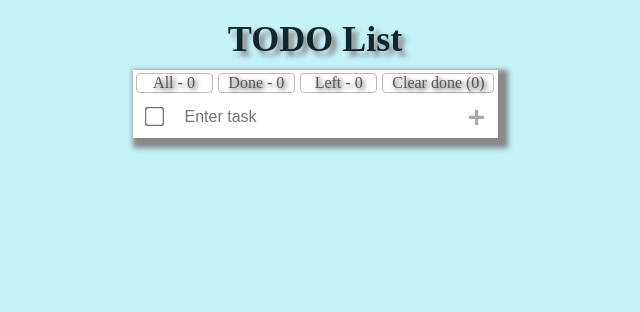
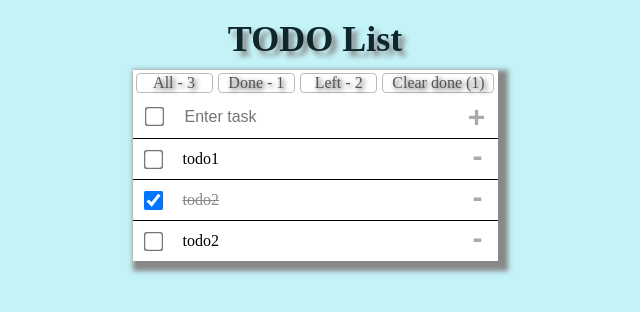
Before and after one commit to Vikd1972/todos_react, a React (Create React App) app in the folder todos/: page / in a window 1280 px wide. Shown: the top 312 px of the page, without its empty margins (325-965 px from the left). Built offline with nearby package versions, Linux system fonts and the light colour scheme.

Commit message:
added checkbox with Redux

```diff
--- a/todos/src/components/TodoForm.js
+++ b/todos/src/components/TodoForm.js
@@ -1,6 +1,6 @@
 import React, { useState } from "react";
 import { useDispatch } from "react-redux";
-import { addTodo } from "./Todoslice";
+import { addNote } from "./Todoslice";
 
 import styles from "./Todoform.module.css";
 
@@ -12,12 +12,9 @@ const TodoForm = () => {
   const onSubmit = (event) => {
     event.preventDefault();
     if (value) {
-      dispatch(
-        addTodo({
-          text: value,
-        })
-      );
+      dispatch(addNote({text: value,}));
     }
+    setValue("");
   };
 
   return (
--- a/todos/src/components/TodoLabel.js
+++ b/todos/src/components/TodoLabel.js
@@ -1,8 +1,13 @@
 import React from "react";
+import { connect } from "react-redux";
 import styles from "./TodoLabel.module.css";
 
 class TodoLabel extends React.Component {
-   render() {
+  returnItems() {
+    return this.props.items;
+  }
+
+  render() {
     let newItems = [...this.props.items];
     let quantity_all = newItems.length;
     let quantity_done = 0;
@@ -42,4 +47,12 @@ class TodoLabel extends React.Component {
   }
 }
 
-export default TodoLabel;
+function mapStateToProps(state) {
+
+  return {
+    items: state.items,
+  };
+}
+
+
+export default connect(mapStateToProps, null) (TodoLabel);
--- a/todos/src/components/TodoList.js
+++ b/todos/src/components/TodoList.js
@@ -1,4 +1,7 @@
 import React from "react";
+import { connect } from "react-redux";
+//import { useDispatch } from "react-redux";
+//import { selectNote } from "./Todoslice";
 import TodoNotes from "./TodoNotes";
 import TodoForm from "./TodoForm";
 import TodoLabel from "./TodoLabel";
@@ -6,10 +9,13 @@ import styles from "./Todolist.module.css";
 
 class TodoList extends React.Component {
   state = {
-    items: [],
     dones: false,
     show: "all",
   };
+
+  returnItems() {
+    return this.props.items;
+  }
 
   showList = (newShow) => {
     this.setState({ show: newShow });
@@ -36,16 +42,6 @@ class TodoList extends React.Component {
     this.setState({ items: newItems });
   };
 
-  selectNote = (idx) => {
-    let newItems = [...this.state.items];
-    for (let note of newItems) {
-      if (note.dateID === idx) {
-        note.done = !note.done;
-      }
-    }
-    this.setState({ items: newItems });
-  };
-
   selectAll = () => {
     let newItems = [...this.state.items];
     for (let rec of newItems) {
@@ -65,11 +61,7 @@ class TodoList extends React.Component {
         <h3 className={styles.titel}>TODO List</h3>
 
         <div className={styles.todo}>
-          <TodoLabel
-            items={this.state.items}
-            showAction={this.showList}
-            clearDone={this.clearDone}
-          />
+          <TodoLabel showAction={this.showList} clearDone={this.clearDone} />
 
           <div className={styles.row}>
             <div className={styles.submit_note}>
@@ -95,4 +87,10 @@ class TodoList extends React.Component {
   }
 }
 
-export default TodoList;
+function mapStateToProps(state) {
+  return {
+    items: state.items,
+  };
+}
+
+export default connect(mapStateToProps, null)(TodoList);
--- a/todos/src/components/TodoNotes.js
+++ b/todos/src/components/TodoNotes.js
@@ -1,63 +1,56 @@
 import React from "react";
 import { connect } from "react-redux";
-//import { useSelector, useDispatch } from "react-redux";
-//import { selectNote } from "./Todoslice";
+import { selectNote } from "./Todoslice";
+import { useDispatch } from "react-redux";
 import styles from "./TodoNotes.module.css";
 
+const TodoNotes = (props) => {
+  let style = "hide";
+  let changeTask = "";
+  let changeID = "";
+  const dispatch = useDispatch();
 
-class TodoNotes extends React.Component {
-  constructor(props) {
-    super(props);
-    this.returnItems = this.returnItems.bind(this);
-    this.state = {
-      style: "hide",
-      changeTask: "",
-      changeID: "",
+  const SelectNotes = (dateID) => {
+    dispatch(selectNote({ dateID }));
   };
-  }
 
-  returnItems() {
-    return this.props.items;
-  }
-
-  changeNote = (idx) => {
-    this.setState({ style: "block" });
-    let newItems = [...this.props.items];
+  const changeNote = (idx) => {
+    style = "block";
+    let newItems = [...props.items];
     for (let note of newItems) {
       if (note.dateID === idx) {
-        this.setState({ changeTask: note.text, changeID: note.dateID });
+        changeTask = note.text;
+        changeID = note.dateID;
       }
     }
   };
 
-  updateText = (e) => {
-    this.setState({ changeTask: e.target.value });
+  const updateText = (e) => {
+    changeTask = e.target.value;
   };
-
-  submitTask = (e) => {
+  const submitTask = (e) => {
     e.preventDefault();
-    if (this.state.changeTask === "") {
-      this.props.clickAction(this.state.changeID);
+    if (changeTask === "") {
+      this.props.clickAction(changeID);
       return;
     }
-    this.props.changeNote(this.state.changeTask, this.state.changeID);
+    props.changeNote(changeTask, changeID);
     this.setState({ style: "hide" });
   };
 
-  render() {
   let newItems = [];
 
-    switch (this.props.show) {
+  switch (props.show) {
     case "all":
-        newItems = this.props.items;
+      newItems = props.items;
       break;
 
     case "done":
-        newItems = this.props.items.filter((item) => item.done);
+      newItems = props.items.filter((item) => item.done);
       break;
 
     case "left":
-        newItems = this.props.items.filter((item) => !item.done);
+      newItems = props.items.filter((item) => !item.done);
       break;
     default:
   }
@@ -69,23 +62,23 @@ class TodoNotes extends React.Component {
           <input
             type="checkbox"
             checked={note.done}
-              onChange={() => this.props.selectNote(note.dateID)}
+            onChange={() => SelectNotes(note.dateID)}
           />
         </div>
 
         <div
-            onClick={() => this.changeNote(note.dateID)}
+          onClick={() => changeNote(note.dateID)}
           className={`${styles.item_note}
             ${note.done ? styles.done_note : ""}`}
         >
-            {this.state.style === "block" ? (
-              this.state.changeID === note.dateID ? (
-                <form onSubmit={this.submitTask}>
+          {style === "block" ? (
+            changeID === note.dateID ? (
+              <form onSubmit={() => submitTask}>
                 <input
                   className={styles.change_form}
                   type="text"
-                    onChange={this.updateText}
-                    value={this.state.changeTask}
+                  onChange={() => updateText}
+                  value={changeTask}
                 />
               </form>
             ) : (
@@ -97,7 +90,7 @@ class TodoNotes extends React.Component {
         </div>
 
         <div
-            onClick={() => this.props.clickAction(note.dateID)}
+          onClick={() => props.clickAction(note.dateID)}
           className={styles.submit_note}
         >
           -
@@ -106,14 +99,13 @@ class TodoNotes extends React.Component {
     );
   });
   return <div>{notes}</div>;
-  }
-}
+
+};
 
 function mapStateToProps(state) {
   return {
-    Items: state.Items,
+    items: state.items,
   };
 }
 
-
-export default connect(mapStateToProps, null) (TodoNotes);
+export default connect(mapStateToProps, null)(TodoNotes);
--- a/todos/src/components/Todoslice.js
+++ b/todos/src/components/Todoslice.js
@@ -3,14 +3,12 @@ import { createSlice } from "@reduxjs/toolkit";
 export const todoSlice = createSlice({
   name: "items",
   initialState: [
-    { id: 1, title: "todo1", completed: false },
-    { id: 2, title: "todo2", completed: false },
-    { id: 3, title: "todo3", completed: true },
-    { id: 4, title: "todo4", completed: false },
-    { id: 5, title: "todo5", completed: false },
+    { text: "todo1", done: false, dateID: 1 },
+    { text: "todo2", done: true, dateID: 2 },
+    { text: "todo2", done: false, dateID: 3 },
   ],
   reducers: {
-    addTodo: (state, action) => {
+    addNote: (state, action) => {
       const item = {
         text: action.payload.text,
         done: false,
@@ -19,12 +17,15 @@ export const todoSlice = createSlice({
       state.push(item);
     },
     selectNote: (state, action) => {
-      const idx = state.findIndex((item) => item.dateID === action.payload.dateID);
-      state[idx].done = action.payload.done;
-    },
+        return state.map((item) =>
+        item.dateID === action.payload.dateID
+          ? { ...item, done: !item.done }
+          : item
+      );
+     },
   },
 });
 
-export const { addTodo, selectNote } = todoSlice.actions;
+export const { addNote, selectNote } = todoSlice.actions;
 
 export default todoSlice.reducer;
```
Lines whose indentation alone changed are shown as unchanged.
